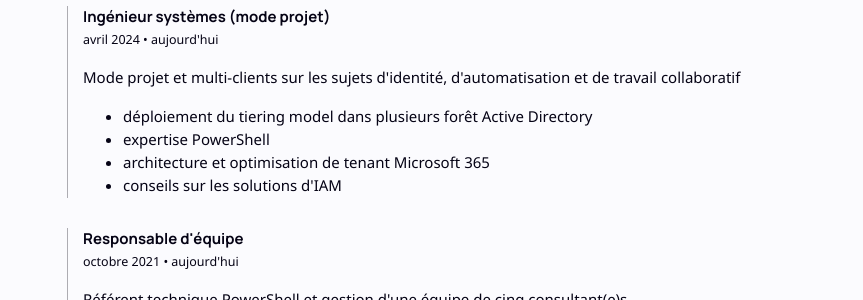
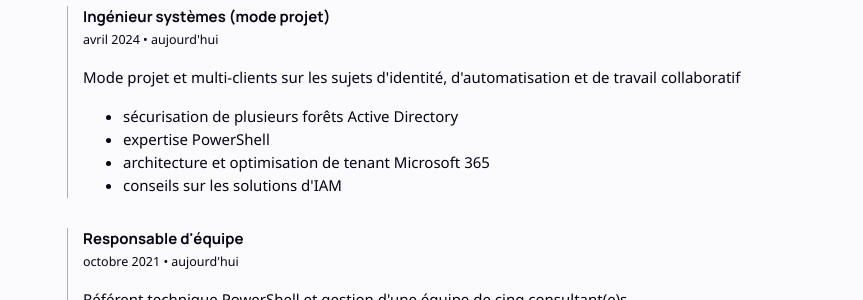
Before and after one commit to leobouard/leobouard.github.io, a Jekyll site: the page built from _pages/cv.html, in a window 1280 px wide and 900 px high, scrolled down 929 px. Shown: the part 154-454 px from the top of the window, without its empty margins (208-1071 px from the left). Built offline with Jekyll 4.4.1, drawn with Linux system fonts in a browser that asks for light colours; nearby versions of some CDN libraries; some web fonts are replaced.

Commit message:
Update cv.json

```diff
--- a/_data/cv.json
+++ b/_data/cv.json
@@ -85,7 +85,7 @@
                     "endDate":  "aujourd'hui",
                     "summary":  "Mode projet et multi-clients sur les sujets d'identité, d'automatisation et de travail collaboratif",
                     "highlights":  [
-                        "déploiement du tiering model dans plusieurs forêt Active Directory",
+                        "sécurisation de plusieurs forêts Active Directory",
                         "expertise PowerShell",
                         "architecture et optimisation de tenant Microsoft 365",
                         "conseils sur les solutions d'IAM"
```
